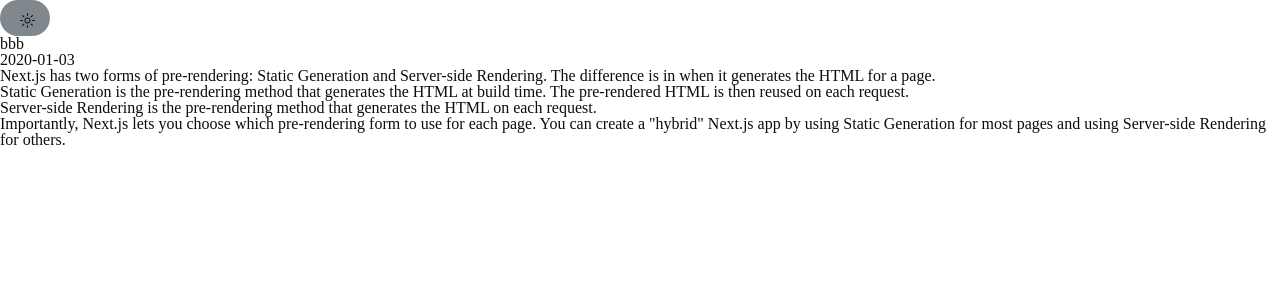
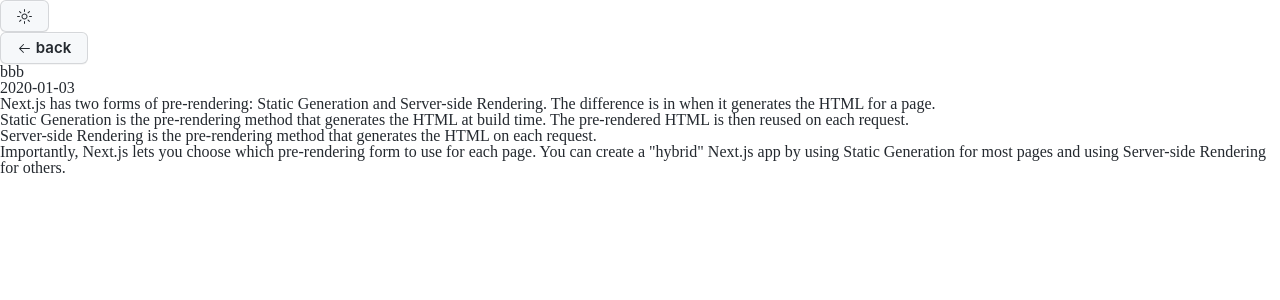
Before and after one commit to yunu7067/blogwalk-with-astro, a Next.js app: page /p/bbb in a window 1280 px wide. Shown: the top 300 px of the page. Built offline with nearby package versions, Linux system fonts and the light colour scheme; a web font is replaced by a local one.

Commit message:
update theme and styles

```diff
--- a/src/components/Layout.tsx
+++ b/src/components/Layout.tsx
@@ -13,8 +13,8 @@ interface LayoutProps {
 }
 
 const Root = styled('div', {
-  backgroundColor: '$colors$loContrast',
-  color: '$colors$hiContrast',
+  color: '$fg-default',
+  background: '$canvas-default',
   transition: 'background 0.25s ease, color 0.30s ease',
 
   minHeight: '100vh',
--- a/src/components/atoms/Button.tsx
+++ b/src/components/atoms/Button.tsx
@@ -2,26 +2,32 @@ import {styled} from '@style/createStyles';
 import React from 'react';
 
 const StyledButton = styled('button', {
-  borderRadius: '9999px',
-  fontSize: '15px',
-  height: '36px',
   position: 'relative',
-  border: '0',
-  paddingLeft: '15px',
-  paddingRight: '15px',
-  fontWeight: 800,
+  display: 'inline-block',
+  fontSize: '$3',
+  padding: '5px 16px',
+  fontWeight: '600',
+  lineHeight: '20px',
+  whiteSpace: 'nowrap',
+  verticalAlign: 'middle',
+  cursor: 'pointer',
+  userSelect: 'none',
+  border: '1px solid',
+  borderRadius: '6px',
+  appearance: 'none',
 
-  backgroundColor: '$gray600',
-  color: '$colors$hiContrast',
+  backgroundColor: '$btn-bg',
+  color: '$btn-text',
+  borderColor: '$btn-border',
+  boxShadow: '$btn-shadow, $btn-inset-shadow',
 
   '&:hover': {
-    backgroundColor: 'lightgray',
+    backgroundColor: '$btn-hover-bg',
+    borderColor: '$btn-hover-border',
   },
   '& svg': {
     display: 'inline-block',
-    verticalAlign: 'bottom',
-    height: '15px',
-    marginLeft: '5px',
+    verticalAlign: 'middle',
   },
 });
 
--- a/src/pages/p/[slug].tsx
+++ b/src/pages/p/[slug].tsx
@@ -2,11 +2,15 @@ import React from 'react';
 import {GetStaticPropsContext, InferGetStaticPropsType} from 'next';
 import Head from 'next/head';
 import Layout from '@com/Layout';
-import {Label} from '@com/atoms';
+import {Button, Label} from '@com/atoms';
 import {getConfig, markdownToHtml, getAllPosts, getPostBySlug} from '@libs';
 import Commnets from '@com/organisms/Commnet';
+import {useRouter} from 'next/router';
+import {AlignLeftIcon, ArrowLeftIcon, BorderLeftIcon, CaretLeftIcon} from '@radix-ui/react-icons';
 
 function Post({config, post, content}: InferGetStaticPropsType<typeof getStaticProps>) {
+  const {back} = useRouter();
+
   return (
     <Layout config={config}>
       <Head>
@@ -14,6 +18,10 @@ function Post({config, post, content}: InferGetStaticPropsType<typeof getStaticP
         <meta property='og:title' content={post.title} key='title' />
         {post.description && <meta name='description' content={post.description} />}
       </Head>
+
+      <Button onClick={back}>
+        <ArrowLeftIcon /> back
+      </Button>
 
       <article>
         {post.img && <p>{post.img}</p>}
--- a/src/styles/createStyles.ts
+++ b/src/styles/createStyles.ts
@@ -6,27 +6,27 @@ const Pretendard =
 export const {config, createTheme, css, getCssText, globalCss, styled, theme} = createStitches({
   theme: {
     colors: {
+      'fg-default': '#24292f',
+      'canvas-default': '#ffffff',
+
+      'btn-text': '#24292f',
+      'btn-bg': '#f6f8fa',
+      'btn-border': 'rgba(27,31,36,0.15)',
+      'btn-hover-bg': ' #f3f4f6',
+      'btn-hover-border': 'rgba(27,31,36,0.15)',
+
       foreground: '#24292f',
       background: '#ffffff',
+
       hiContrast: 'hsl(206,10%,5%)',
       loContrast: 'white',
-
-      gray100: 'hsl(206,22%,99%)',
-      gray200: 'hsl(206,12%,97%)',
-      gray300: 'hsl(206,11%,92%)',
-      gray400: 'hsl(206,10%,84%)',
-      gray500: 'hsl(206,10%,76%)',
-      gray600: 'hsl(206,10%,44%)',
-
-      purple100: 'hsl(252,100%,99%)',
-      purple200: 'hsl(252,100%,98%)',
-      purple300: 'hsl(252,100%,94%)',
-      purple400: 'hsl(252,75%,84%)',
-      purple500: 'hsl(252,78%,60%)',
-      purple600: 'hsl(252,80%,53%)',
     },
     border: {
       default: '#d0d7de',
+    },
+    shadows: {
+      'btn-shadow': '0 1px 0 rgba(27,31,36,0.04)',
+      'btn-inset-shadow': 'inset 0 1px 0 rgba(255,255,255,0.25)',
     },
     space: {
       1: '5px',
--- a/src/styles/globalStyles.ts
+++ b/src/styles/globalStyles.ts
@@ -25,8 +25,4 @@ export default globalCss({
     padding: 0,
     margin: 0,
   },
-  '[data-color-mode]': {
-    color: '$colors$foreground',
-    background: '$colors$background',
-  },
 });
--- a/src/styles/themes/darkTheme.ts
+++ b/src/styles/themes/darkTheme.ts
@@ -2,15 +2,18 @@ import {createTheme} from '@style/createStyles';
 
 export const darkTheme = createTheme('dark', {
   colors: {
-    hiContrast: 'hsl(206,2%,93%)',
-    loContrast: 'hsl(206,8%,8%)',
+    'fg-default': '#c9d1d9',
+    'canvas-default': '#0d1117',
 
-    gray100: 'hsl(206,22%,99%)',
-    gray200: 'hsl(206,12%,97%)',
-    gray300: 'hsl(206,11%,92%)',
-    gray400: 'hsl(206,10%,84%)',
-    gray500: 'hsl(206,10%,76%)',
-    gray600: 'hsl(206,10%,44%)',
+    'btn-text': '#24292f',
+    'btn-bg': '#f6f8fa',
+    'btn-border': 'rgba(27,31,36,0.15)',
+    'btn-hover-bg': ' #f3f4f6',
+    'btn-hover-border': 'rgba(27,31,36,0.15)',
+  },
+  shadows: {
+    'btn-shadow': '0 1px 0 rgba(27,31,36,0.04)',
+    'btn-inset-shadow': 'inset 0 1px 0 rgba(255,255,255,0.25)',
   },
   space: {},
   fonts: {},
--- a/src/styles/themes/lightTheme.ts
+++ b/src/styles/themes/lightTheme.ts
@@ -1,17 +1,8 @@
 import {createTheme} from '@style/createStyles';
 
 export const lightTheme = createTheme('light', {
-  colors: {
-    hiContrast: 'hsl(206,10%,5%)',
-    loContrast: 'white',
-
-    gray100: 'hsl(206,8%,12%)',
-    gray200: 'hsl(206,7%,14%)',
-    gray300: 'hsl(206,7%,15%)',
-    gray400: 'hsl(206,7%,24%)',
-    gray500: 'hsl(206,7%,30%)',
-    gray600: 'hsl(206,5%,53%)',
-  },
+  colors: {},
+  shadows: {},
   space: {},
   fonts: {},
 });
```
